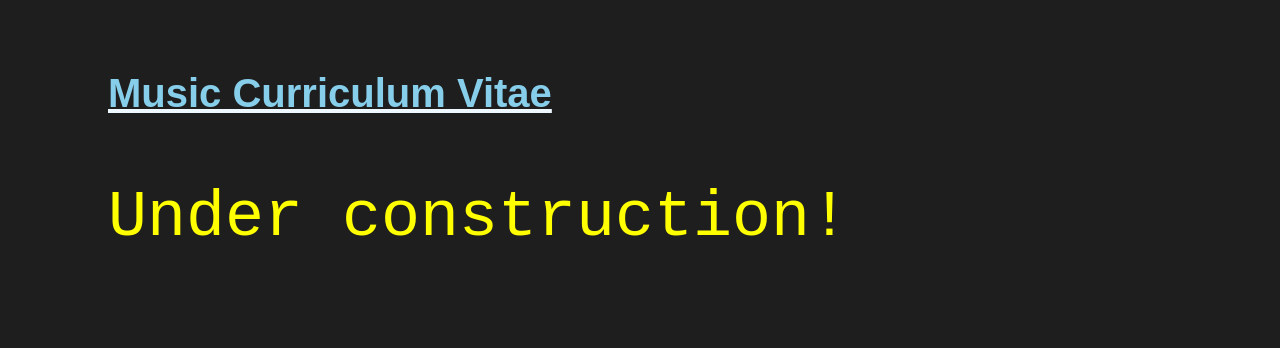
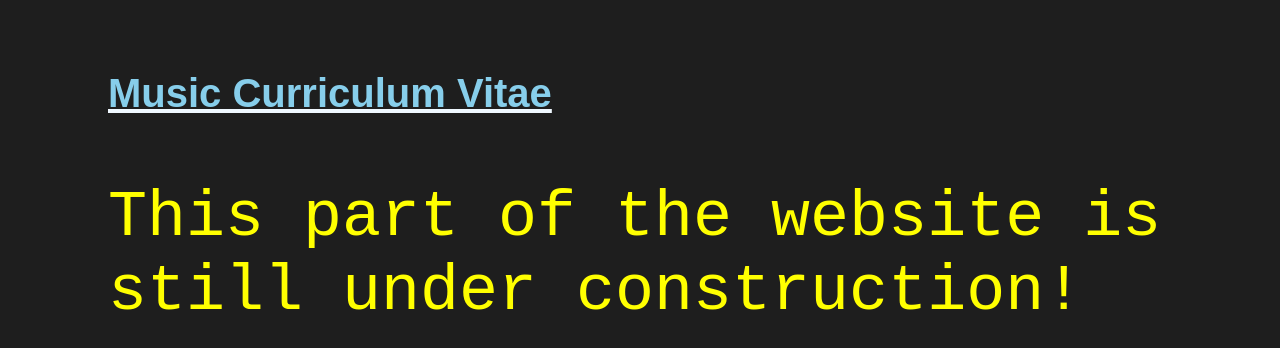
Before and after one commit to agarwal-madhava/personal-homepage, a plain HTML site: page skills/music/music.html in a window 1280 px wide. Drawn offline with Linux system fonts and the light colour scheme.

Commit message:
changed the unfinished sign

```diff
--- a/skills/music/music.html
+++ b/skills/music/music.html
@@ -12,7 +12,7 @@
     <br>
     <h1>Music Curriculum Vitae</h1>
 
-    <p class="unfinished">Under construction!</p>
+    <p class="unfinished">This part of the website is still under construction!</p>
 </body>
 
 </html>
```
